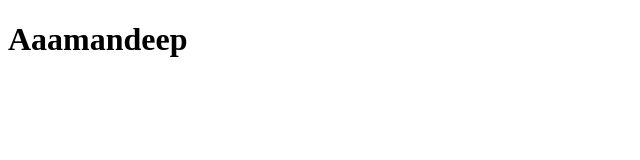
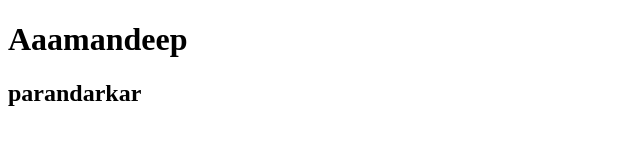
Before and after one commit to amandeeepparandkar/netflix, a plain HTML site: page index.html in a window 1280 px wide. Shown: the whole page, without its empty margins (0-640 px from the left). Drawn offline with Linux system fonts and the light colour scheme.

Commit message:
chage branch

```diff
--- a/index.html
+++ b/index.html
@@ -7,5 +7,6 @@
 </head>
 <body>
     <h1>Aaamandeep</h1>
+    <h2>parandarkar</h2>
 </body>
 </html>
```
